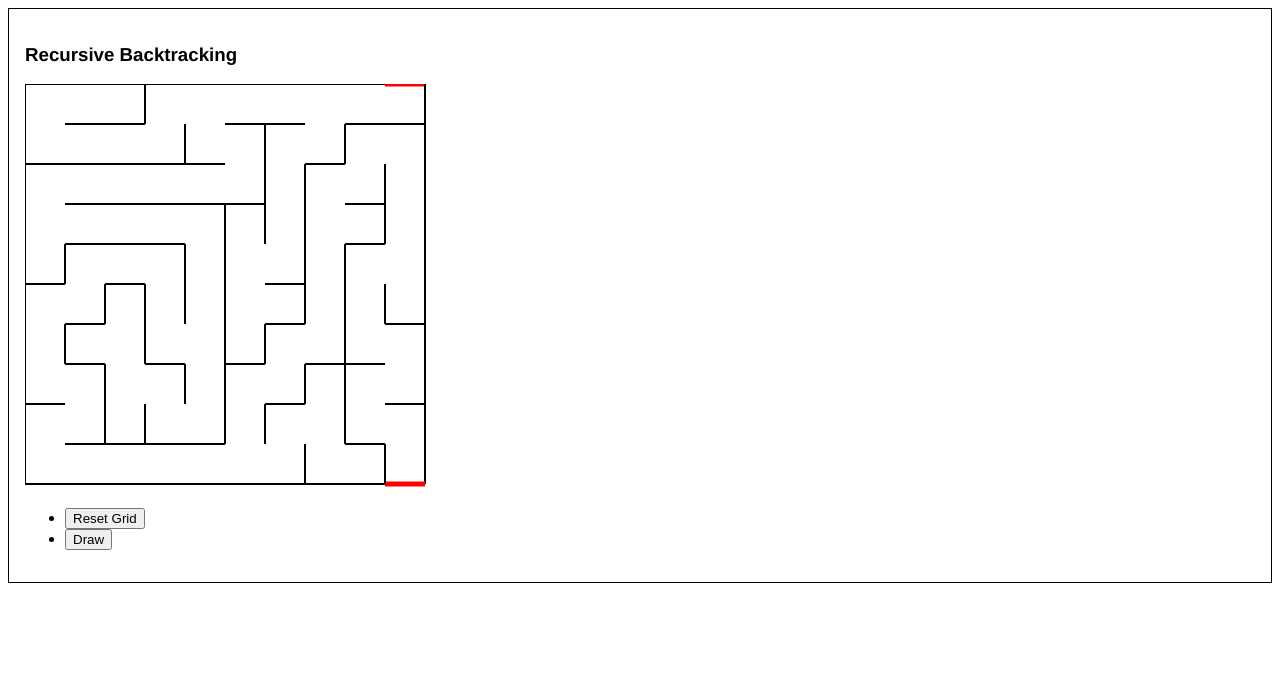
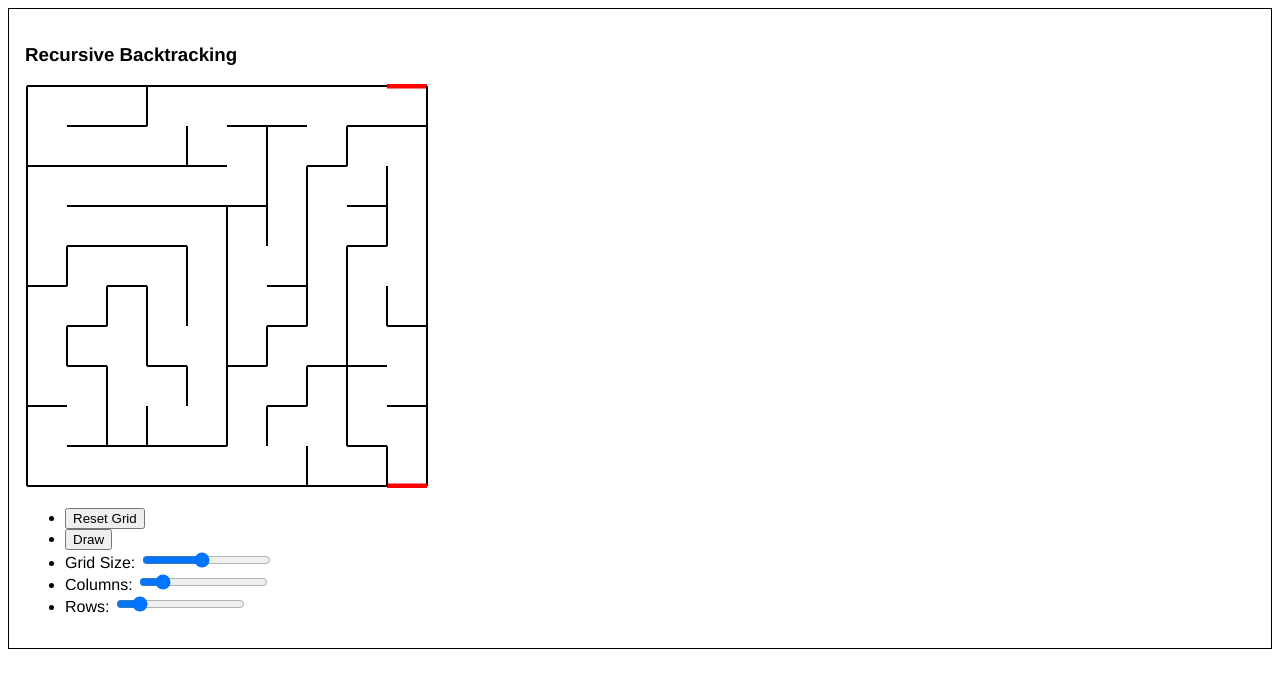
Before and after one commit to jacobangel/mazer2sonofmazer, a React app: page / in a window 1280 px wide. Shown: the top 688 px of the page. Built offline with nearby package versions, Linux system fonts and the light colour scheme.

Commit message:
Cleaning up the way it looks.

```diff
--- a/src/App.jsx
+++ b/src/App.jsx
@@ -47,16 +47,22 @@ Canvas.defaultProps = {
 }
 
 class MazeExample extends Component {
-  constructor() {
+  constructor(props) {
     super();
     this.drawGrid = this.drawGrid.bind(this);
     this.drawMaze = this.drawMaze.bind(this);
     this.handleDraw = this.handleDraw.bind(this);
     this.handleReset = this.handleReset.bind(this);
+    this.state = {
+      gridSize: props.gridSize,
+      width: props.width,
+      height: props.height,
+    };
   }
 
   drawGrid(context) {
-    const { height, width, gridSize } = this.props;
+    const { height, width } = this.state;
+    const { gridSize } = this.state;
     // draw longitiude
     for (let i = 0; i <= height; ++i) {
       const x = i * gridSize;
@@ -79,9 +85,10 @@ class MazeExample extends Component {
    * @param {string} type the type of maze togenerate.
    */
   getMaze(type) {
+    const { width, height } = this.state;
     switch (type) {
       case 'RBT':
-        return new Maze(this.props.width, this.props.height);
+        return new Maze(width, height);
     }
     return [];
   }
@@ -100,17 +107,17 @@ class MazeExample extends Component {
     const maze = this.getMaze(this.props.type);
     if (maze) {
       console.log(maze);
-      const { gridSize } = this.props;
+      const { gridSize } = this.state;
       maze.draw((x, y, x2, y2, type) => {
         ctx.beginPath();
-        ctx.moveTo(x * gridSize, y * gridSize);
-        ctx.lineTo(x2 * gridSize, y2 * gridSize);
+        ctx.moveTo(2+ x * gridSize, 2 + y * gridSize);
+        ctx.lineTo(2+ x2 * gridSize, 2 + y2 * gridSize);
         if (type === 'START') {
           ctx.strokeStyle = '#FF0000';
-          ctx.lineWidth = 5;
+          ctx.lineWidth = Math.max(gridSize/8, 1);
         } else {
           ctx.strokeStyle = '#000000';
-          ctx.lineWidth = 2;
+          ctx.lineWidth = Math.max(gridSize/20, 0.5);
         }
         ctx.stroke();
       });
@@ -119,9 +126,15 @@ class MazeExample extends Component {
     }
   }
 
+
   handleReset() {
-    console.log('reset')
     this.clear(this.comp.ctx, this.comp.canvas)
+    this.setState({
+      width: this.props.width,
+      height: this.props.height,
+      gridSize: this.props.gridSize,
+    })
+    this.drawMaze(this.comp.ctx, this.comp.canvas);
   }
 
   handleDraw() {
@@ -129,7 +142,7 @@ class MazeExample extends Component {
   }
 
   render() {
-    const { gridSize, height, width } = this.props;
+    const { height, width, gridSize } = this.state;
     return (
       <div className={styles.maze}>
         {this.props.title && <h3>{this.props.title}</h3>}
@@ -142,6 +155,18 @@ class MazeExample extends Component {
         <ul>
           <li><button onClick={this.handleReset}>Reset Grid</button></li>
           <li><button onClick={this.handleDraw}>Draw</button></li>
+          <li>Grid Size: <input type='range' value={this.state.gridSize} min={5} max={80} step={1} onChange={(e) => {
+            const { value } = e.target;
+            this.setState({ gridSize: value });
+          }} /></li>
+          <li>Columns: <input type='range' value={this.state.width} min={5} max={40} step={1} onChange={(e) => {
+            const { value } = e.target;
+            this.setState({ width: value });
+          }} /></li>
+          <li>Rows: <input type='range' value={this.state.height} min={5} max={40} step={1} onChange={(e) => {
+            const { value } = e.target;
+            this.setState({ height: value });
+          }} /></li>
         </ul>
       </div>
     );
```
